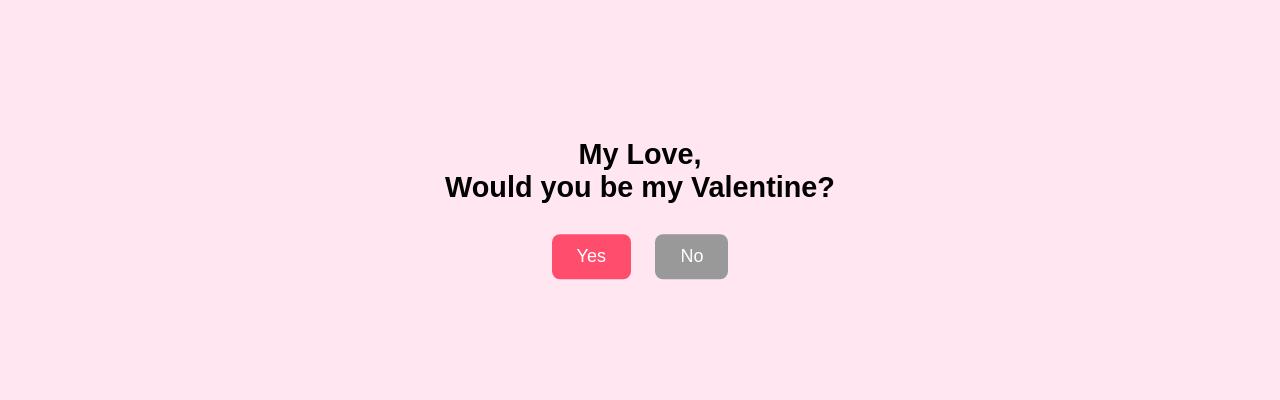
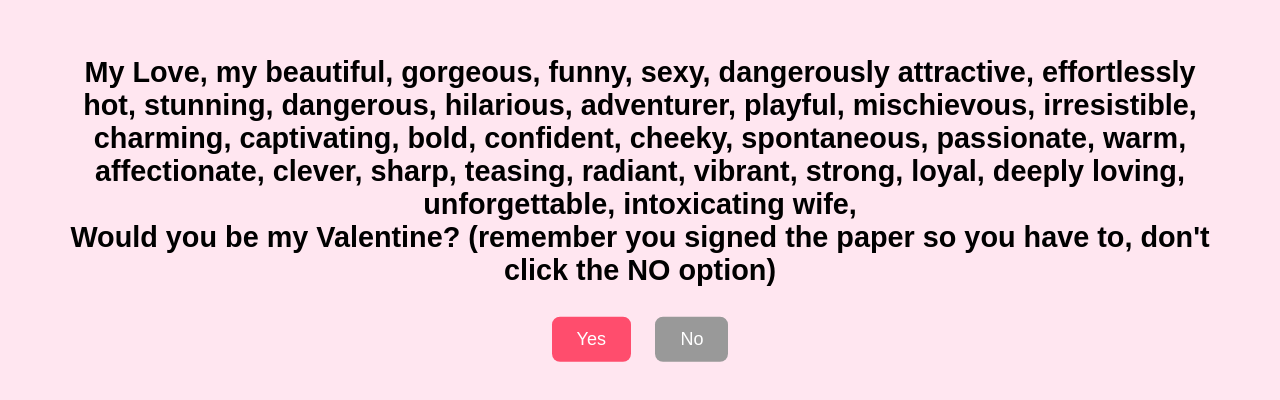
Before and after one commit to arguettt/Valentine-s, a plain HTML site: page index.html in a window 1280 px wide. Shown: the part 116-516 px from the top of the page. Drawn offline with nearby package versions, Linux system fonts and the light colour scheme.

Commit message:
Update index.html

```diff
--- a/index.html
+++ b/index.html
@@ -107,14 +107,15 @@ canvas {
 <body>
 
 <div class="container">
-    <h1>My Love,<br>Would you be my Valentine?</h1>
+    <h1>My Love, my beautiful, gorgeous, funny, sexy, dangerously attractive, effortlessly hot, stunning, dangerous, hilarious, adventurer, playful, mischievous, irresistible, charming, captivating, bold, confident, cheeky, spontaneous, passionate, warm, affectionate, clever, sharp, teasing, radiant, vibrant, strong, loyal, deeply loving, unforgettable, intoxicating wife,
+<br>Would you be my Valentine? (remember you signed the paper so you have to, don't click the NO option)</h1>
     <button id="yesBtn">Yes</button>
     <button id="noBtn">No</button>
 </div>
 
 <div id="result">
     <img src="us.jpg" alt="us">
-    <h1>Good girl ❤️</h1>
+    <h1>Good girl ;)❤️</h1>
     <button id="extraBtn">Don’t click on this</button>
 </div>
 
```
